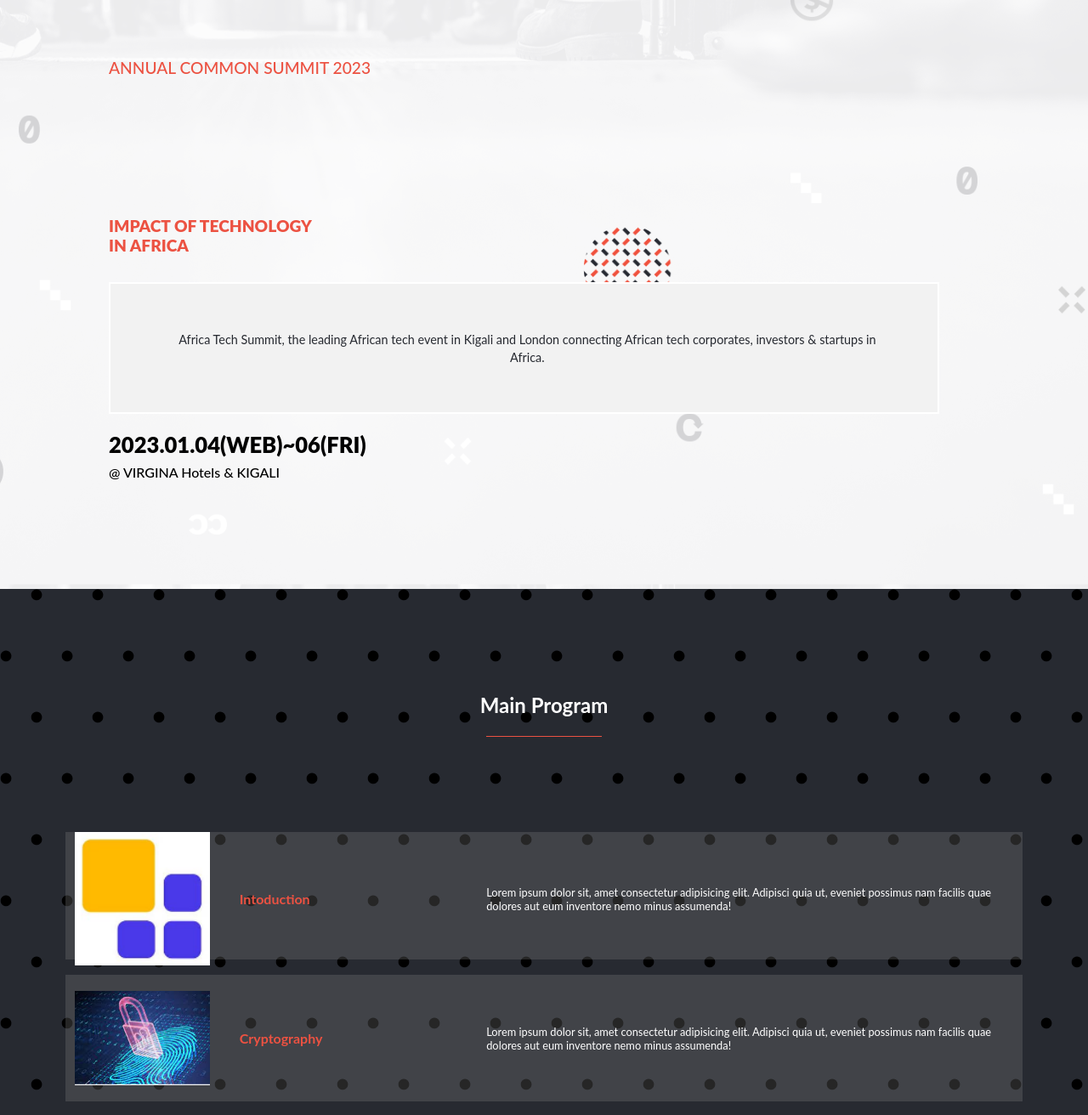
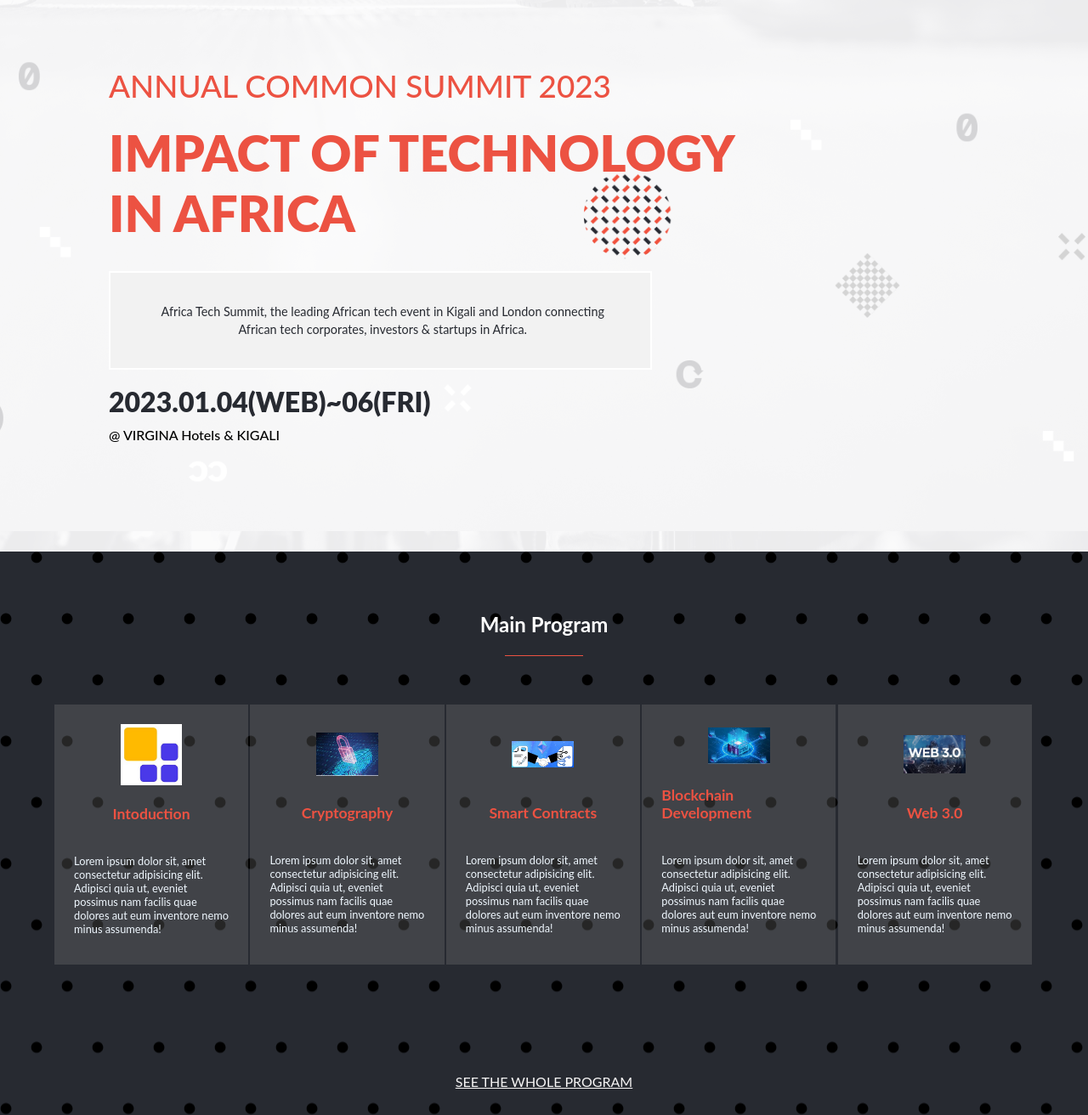
Before and after one commit to josuerushanika/Conference-Website, a website: page index.html in a window 1280 px wide. Shown: the part 215-1527 px from the top of the page at 85% size. Drawn offline with Linux system fonts and the light colour scheme; a web font is replaced by a local one.

Commit message:
Update style

```diff
--- a/style.css
+++ b/style.css
@@ -373,4 +373,79 @@ h1 {
     background-position: 53% 143%;
     background-image: url(./img/josue-main.png);
   }
+
+  .headingred {
+    padding: 0% 0% 0% 0%;
+    margin: 2% 0% 0% 0%;
+    font-size: 3.7rem;
+    font-weight: 900;
+  }
+
+  .address {
+    color: #272a31;
+    margin-top: 5%;
+    margin-bottom: 2.6%;
+    font-weight: 900;
+    font-size: 2rem;
+  }
+
+  .tech-explain {
+    width: 52%;
+    padding: 3.2%;
+  }
+
+  .underline {
+    width: 8%;
+  }
+
+  .title-red {
+    margin: 13% 0% 0% 0%;
+    font-size: 2.3rem;
+    font-weight: 500;
+  }
+
+  .program-wrapper {
+    height: 10%;
+    margin: 5% 0% 0% 0%;
+    display: grid;
+    grid-template-rows: unset;
+    grid-template-columns: 1fr 1fr 1fr 1fr 1fr;
+  }
+
+
+  .program {
+    height: 10%;
+    padding: 4% 5%;
+  }
+
+  .program-card {
+    height: 60%;
+    padding: 10%;
+    justify-items: center;
+    margin-right: 1%;
+    display: grid;
+    grid-template-rows: 2fr 1.5fr 3fr;
+    grid-template-columns: unset;
+  }
+
+  .join-program {
+    display: none;
+  }
+
+  .program-lesson {
+    font-size: 1.1rem;
+  }
+
+  .program-card img {
+    width: 40%;
+  }
+
+  .see-whole {
+    display: block;
+    color: #f7f6f6;
+  }
+  .program-resume {
+    color: aliceblue;
+    font-size: 0.8rem;
+  }
 }
```
